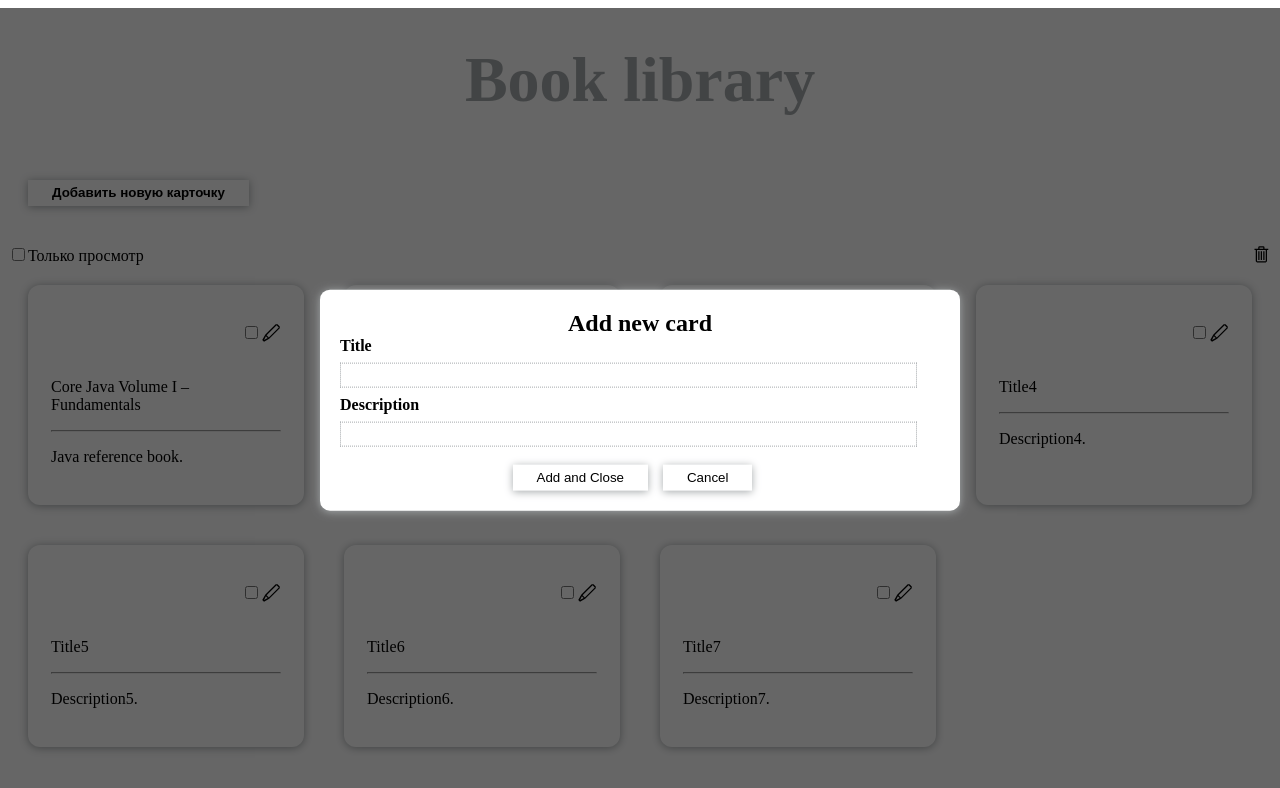
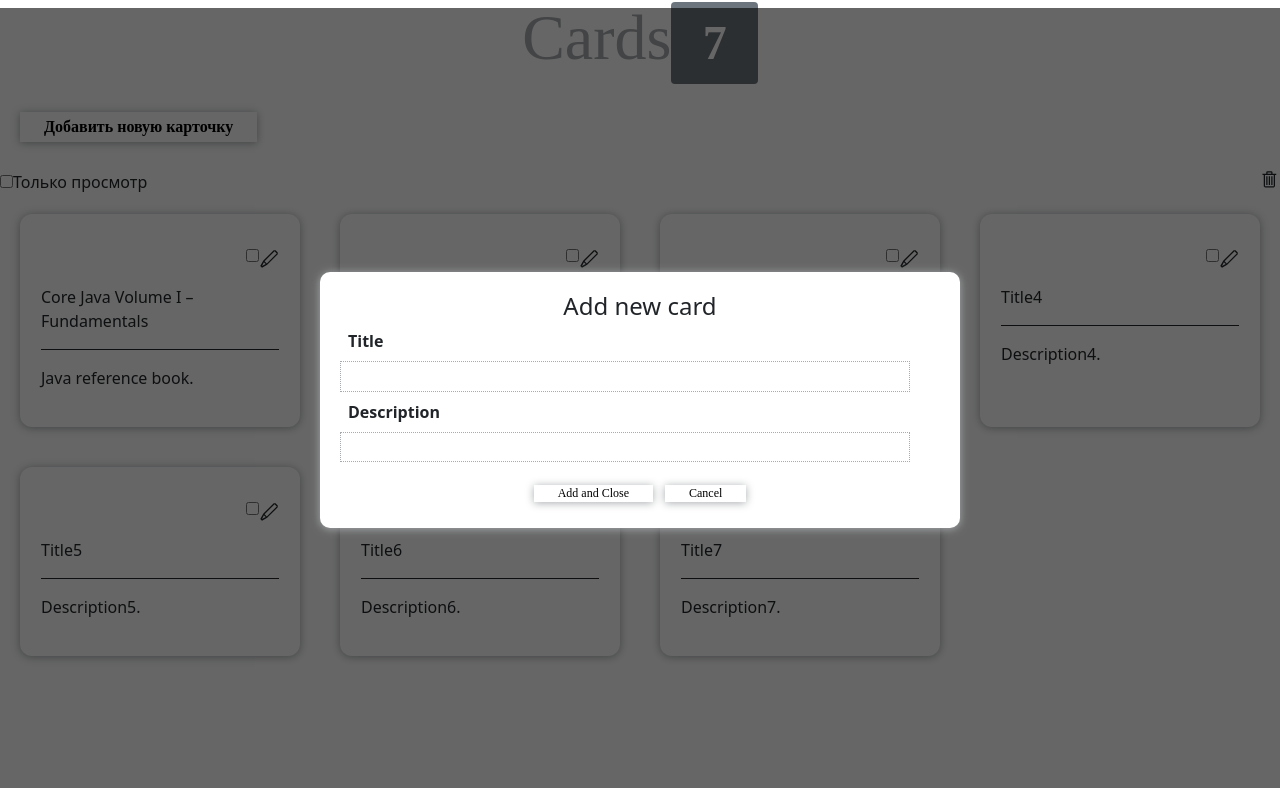
Before and after one commit to VolhaBond/vbondarava-react, a React (Create React App) app: page / in a window 1280 px wide. Both pictures are taken after a click on the button "Добавить новую карточку". Shown: the top 788 px of the page. Built offline with nearby package versions, Linux system fonts and the light colour scheme.

Commit message:
React - Task 5-4
temp'

good package.json

something

```diff
--- a/src/App.js
+++ b/src/App.js
@@ -1,109 +1,31 @@
-import { useState } from 'react';
-
+import { useContext } from 'react';
+import CardCtx from './Helpers/card-context.js';
 import CardList from './Card/CardList';
 import AddCard from './Card/AddCard';
 import { VscTrash } from 'react-icons/vsc';
 import './index.css';
+import Badge from 'react-bootstrap/Badge';
+import '../node_modules/bootstrap/dist/css/bootstrap.min.css';
 
 const App = () => {
-  const [viewModeOnlyChecked, setViewModeOnlyChecked] = useState(false);
-  const [show, setShow] = useState(false);
 
-  const [cards, setCards] = useState([{
-    id: 1,
-    title: 'Core Java Volume I – Fundamentals',
-    description: 'Java reference book. ',
-  },
-  {
-    id: 2,
-    title: 'Title2',
-    description: 'Description2. ',
-  },
-  {
-    id: 3,
-    title: 'Title3',
-    description: 'Description3. ',
-  },
-  {
-    id: 4,
-    title: 'Title4',
-    description: 'Description4. ',
-  },
-  {
-    id: 5,
-    title: 'Title5',
-    description: 'Description5. ',
-  },
-  {
-    id: 6,
-    title: 'Title6',
-    description: 'Description6. ',
-  },
-  {
-    id: 7,
-    title: 'Title7',
-    description: 'Description7. ',
-  }
-  ]);
 
-  const [checkedCards, setCheckedCards] = useState([]);
-
-  const cardUpdateHandler = updatedCard => {
-    let cardsCopy = [...cards];
-    const index = cardsCopy.findIndex(card => card.id === updatedCard.id);
-    cardsCopy[index] = updatedCard;
-    setCards([...cardsCopy]);
-  }
-
-  const setViewModeOnlyHandler = () => {
-    setViewModeOnlyChecked(!viewModeOnlyChecked);
-  }
-
-  const cardDeleteSelectedHandler = () => {
-    let cardList = [...cards];
-    setCards(cardList.filter(card => checkedCards.indexOf(card.id) === -1));
-    setCheckedCards([]);
-  }
-
-  const updateCheckedCardListHandler = (cardId, isChecked) => {
-    const updCheckedCards = [...checkedCards];
-    if (isChecked) {
-      //add
-      updCheckedCards.push(cardId);
-    } else {
-      //remove
-      const index = checkedCards.indexOf(cardId);
-      if (index !== -1) {
-        updCheckedCards.splice(index, 1);
-      }
-    }
-    setCheckedCards(updCheckedCards);
-  }
-
-  const addCardHandler = newCard => {
-    setCards([...cards, newCard]);
-  }
-
-  const handleClose = () => {
-    setShow(false);
-  }
-
-  const showModal = () => {
-    setShow(true);
-  }
+  const cardCtx = useContext(CardCtx);
+  //<h1 className="header">Cards library <span className="badge badge-secondary">{cardCtx.getCount()}</span></h1>
 
   return (
     <div>
-      <h1 className="header">Book library</h1>
-
-      {show && <AddCard onAddCard={addCardHandler} handleClose={handleClose} />}
-
-      <h3><button className="tab" onClick={showModal}>
-        <b> Добавить новую карточку</b>
+      <h1 className="header">
+        Cards
+        <Badge className="badge bg-secondary">{cardCtx.getCount()}</Badge>
+      </h1>
+      {cardCtx.show && <AddCard />}
+      <h3><button type="button" className="tab" onClick={cardCtx.showModal}>
+        <b>Добавить новую карточку</b>
       </button></h3>
-      <VscTrash className="icon" onClick={cardDeleteSelectedHandler} />
-      <label> <input type="checkbox" id="card_onlyviewmode" onClick={setViewModeOnlyHandler} />Только просмотр</label>
-      <CardList cards={cards} viewModeOnlyChecked={viewModeOnlyChecked} onUpdate={cardUpdateHandler} onUpdateCheckedCardList={updateCheckedCardListHandler} />
+      <VscTrash className="icon" onClick={cardCtx.onDeleteSelected} />
+      <label> <input type="checkbox" id="card_onlyviewmode" onClick={cardCtx.setViewModeOnlyHandler} />Только просмотр</label>
+      <CardList />
     </div>
   );
 }
--- a/src/Card/AddCard.js
+++ b/src/Card/AddCard.js
@@ -1,15 +1,18 @@
-import { useState } from 'react';
+import { useState, useContext } from 'react';
 import styles from './AddCard.module.css';
+import CardCtx from '../Helpers/card-context';
 const { v4: uuidv4 } = require('uuid');
 
 const classNames = require('classnames');
 
 const AddCard = props => {
+
+    const cardCtx = useContext(CardCtx);
     const [newCard, setNewCard] = useState({ title: '', description: '' });
 
     const addNewCardHandler = event => {
         event.preventDefault();
-        props.onAddCard({
+        cardCtx.onAddCard({
             title: newCard.title,
             description: newCard.description,
             id: uuidv4()
@@ -19,7 +22,7 @@ const AddCard = props => {
 
     const clearAndCloseModal = () => {
         setNewCard({ title: '', description: '' });
-        props.handleClose();
+        cardCtx.handleClose();
     }
 
     const handleObjChange = event => {
@@ -44,8 +47,8 @@ const AddCard = props => {
                 <label htmlFor="descr">Description</label>
                 <input id="descr" type="text" updatedfield="description" value={newCard.description} onChange={handleObjChange} />
                 <div className={styles.container}>
-                    <button type="submit" >Add and Close</button>
-                    <button type="button" onClick={clearAndCloseModal}>Cancel</button>
+                    <button type="submit" id={styles.addcard}>Add and Close</button>
+                    <button type="button" id={styles.addcard} onClick={clearAndCloseModal}>Cancel</button>
                 </div>
             </form>
         </section>
--- a/src/Card/AddCard.module.css
+++ b/src/Card/AddCard.module.css
@@ -9,6 +9,7 @@
     display: block;
     font-weight: bold;
     margin-bottom: 0.5rem;
+    margin: 0.5em;
   }
 
   .input input {
@@ -35,9 +36,17 @@
     margin-right: 15px;
   }
 
+  #addcard{
+    margin: 0.5em;
+    font-family: serif;
+    font-size: 0.5em;
+    line-height: 0.5em;
+  }
+
   .container {
     text-align: center;
     margin: 0em;
+    font-size: 1.5rem;
   }
 
   .modal {
--- a/src/Card/Card.css
+++ b/src/Card/Card.css
@@ -20,3 +20,7 @@ td.tableHeader {
 .card_table {
     width: 100%
 }
+
+#inherited-styles {
+    opacity: inherit;
+}
--- a/src/Card/Card.js
+++ b/src/Card/Card.js
@@ -1,18 +1,22 @@
-import { useState } from 'react';
+import { useState, useContext } from 'react';
 import CardHeader from './CardHeader';
 import CardBody from './CardBody';
 import LoaderHOC from '../Helpers/LoaderHOC';
 import './Card.css';
+import PropTypes from 'prop-types';
+import CardCtx from '../Helpers/card-context';
 
 const classNames = require('classnames');
 
 const Card = props => {
 
+    const ctx = useContext(CardCtx);
+
     const [updatedCard, setUpdatedCard] = useState({ ...props.card })
     const [viewMode, setViewMode] = useState(true);
     const [checked, setChecked] = useState(false);
 
-    if (props.viewModeOnly && !viewMode) {
+    if (ctx.viewModeOnlyChecked && !viewMode) {
         setViewMode(true);
         setUpdatedCard({
             ...props.card
@@ -27,16 +31,16 @@ const Card = props => {
 
     const cardUpdateHandler = () => {
         setViewMode(true);
-        props.onUpdate(updatedCard);
+        ctx.cardUpdateHandler(updatedCard);
     }
 
     const setCheckedHandler = isChecked => {
         setChecked(isChecked);
-        props.onUpdateCheckedCardList(props.card.id, isChecked);
+        ctx.updateCheckedCardListHandler(props.card.id, isChecked);
     }
 
     const cardClass = classNames(
-        props.className,
+        ctx.className,
         { 'card_selected': checked }
     );
 
@@ -53,14 +57,13 @@ const Card = props => {
     }
 
     return (
-        <div className={cardClass}>
+            <div className={cardClass}>
             <table className="card_table">
                 <tbody>
                     <tr><td className="tableHeader">
                         <CardHeader
                             card={props.card}
                             viewMode={viewMode}
-                            viewModeOnly={props.viewModeOnly}
                             checked={checked}
                             onSetViewMode={setViewModeHandler}
                             onUpdate={cardUpdateHandler}
@@ -82,4 +85,14 @@ const Card = props => {
     );
 }
 
+Card.propTypes = {
+    viewModeOnlyChecked: PropTypes.bool,
+    card: PropTypes.exact({
+        id: PropTypes.string,
+        title: PropTypes.string,
+        description: PropTypes.string
+      }),
+    className: PropTypes.string
+};
+
 export default LoaderHOC(Card);
--- a/src/Card/CardBody.js
+++ b/src/Card/CardBody.js
@@ -13,13 +13,13 @@ const CardBody = props => {
             {props.viewMode ?
                 <div>
                     <p>{props.card.title}</p>
-                    <hr />
+                    <hr id="inherited-styles" />
                     <p>{props.card.description}</p>
                 </div>
                 :
                 <div>
                     <p><input type="text" updatedproperty="title" className="inputTextBox" value={props.updatedCard.title} onChange={handleObjChange} /></p>
-                    <hr />
+                    <hr id="inherited-styles" />
                     <p><input type="text" updatedproperty="description" className="inputTextBox" value={props.updatedCard.description} onChange={handleObjChange} /></p>
                 </div>
             }
--- a/src/Card/CardHeader.js
+++ b/src/Card/CardHeader.js
@@ -1,8 +1,12 @@
+import {useContext} from 'react';
 import CardCheckBox from './CardCheckBox';
 import './Card.css';
 import { VscEdit, VscSave, VscClose } from 'react-icons/vsc';
+import CardCtx from '../Helpers/card-context';
 
 const CardHeader = props => {
+
+    const ctx = useContext(CardCtx);
 
     const cardSaveChangesHandler = () => {
         props.onUpdate();
@@ -28,7 +32,7 @@ const CardHeader = props => {
             <CardCheckBox checked={props.checked} onCheck={cardCheckHandler} />
         </div>);
 
-        if (props.viewModeOnly) {
+        if (ctx.viewModeOnlyChecked) {
             return <div>
                 {checkBoxContent}
             </div>
--- a/src/Card/CardList.js
+++ b/src/Card/CardList.js
@@ -1,8 +1,11 @@
+import {useContext} from 'react';
 import './CardList.css';
+import CardCtx from '../Helpers/card-context';
 import Card from './Card';
 
 const CardList = props => {
-
+    const ctx = useContext(CardCtx);
+    /*
         const cardUpdateHandler = updatedCard => {
             props.onUpdate(updatedCard);
         }
@@ -12,7 +15,11 @@ const CardList = props => {
         }
 
         return <div className="cards_grid">
-        {props.cards.map((card) => <Card className="card" key={card.id} card={card} viewModeOnly={props.viewModeOnlyChecked} onUpdate={cardUpdateHandler} onUpdateCheckedCardList={updateCheckedCardListHandler} />)}
+            {props.cards.map((card) => <CardExtended className="card" key={card.id} card={card} viewModeOnly={props.viewModeOnlyChecked} onUpdate={cardUpdateHandler} onUpdateCheckedCardList={updateCheckedCardListHandler} />)}
+        </div>
+        */
+    return <div className="cards_grid">
+        {ctx.cards.map((card) => <Card key={card.id} card={card} />)}
     </div>
 }
 
--- /dev/null
+++ b/src/Helpers/card-context.js
@@ -0,0 +1,126 @@
+import React, {useState} from 'react';
+
+const CardCtx = React.createContext({
+    cards: [],
+    viewModeOnlyChecked: false,
+    show: false,
+    cardsCount: 0,
+    className: '',
+    getCount: () => {},
+    onAddCard: (newCard) => {},
+    onDeleteSelected: () => {},
+    setViewModeOnlyHandler: () => {},
+    cardUpdateHandler: (updatedCard) => {},
+    updateCheckedCardListHandler: (cardId, isChecked) => {},
+    showModal: () => {}
+});
+
+export const CardCtxProvider = props => {
+
+const [viewModeOnlyChecked, setViewModeOnlyChecked] = useState(false);
+const [show, setShow] = useState(false);
+
+  const [cards, setCards] = useState([{
+    id: '1',
+    title: 'Core Java Volume I – Fundamentals',
+    description: 'Java reference book. ',
+  },
+  {
+    id: '2',
+    title: 'Title2',
+    description: 'Description2. ',
+  },
+  {
+    id: '3',
+    title: 'Title3',
+    description: 'Description3. ',
+  },
+  {
+    id: '4',
+    title: 'Title4',
+    description: 'Description4. ',
+  },
+  {
+    id: '5',
+    title: 'Title5',
+    description: 'Description5. ',
+  },
+  {
+    id: '6',
+    title: 'Title6',
+    description: 'Description6. ',
+  },
+  {
+    id: '7',
+    title: 'Title7',
+    description: 'Description7. ',
+  }
+  ]);
+
+  const [checkedCards, setCheckedCards] = useState([]);
+
+  const getCount = () => {
+    return cards.length;
+}
+
+  const cardUpdateHandler = updatedCard => {
+    let cardsCopy = [...cards];
+    const index = cardsCopy.findIndex(card => card.id === updatedCard.id);
+    cardsCopy[index] = updatedCard;
+    setCards([...cardsCopy]);
+  }
+
+  const setViewModeOnlyHandler = () => {
+    setViewModeOnlyChecked(!viewModeOnlyChecked);
+  }
+
+  const cardDeleteSelectedHandler = () => {
+    let cardList = [...cards];
+    setCards(cardList.filter(card => checkedCards.indexOf(card.id) === -1));
+    setCheckedCards([]);
+  }
+
+  const updateCheckedCardListHandler = (cardId, isChecked) => {
+    const updCheckedCards = [...checkedCards];
+    if (isChecked) {
+      //add
+      updCheckedCards.push(cardId);
+    } else {
+      //remove
+      const index = checkedCards.indexOf(cardId);
+      if (index !== -1) {
+        updCheckedCards.splice(index, 1);
+      }
+    }
+    setCheckedCards(updCheckedCards);
+  }
+
+  const addCardHandler = newCard => {
+    setCards([...cards, newCard]);
+  }
+
+  const closeModalHandler = () => {
+    setShow(false);
+  }
+
+  const showModal = () => {
+    setShow(true);
+  }
+
+    return <CardCtx.Provider value={{
+        cards: cards,
+        show: show,
+        className: 'cardItm',
+        getCount: getCount,
+        viewModeOnlyChecked: viewModeOnlyChecked,
+        onAddCard: addCardHandler,
+        handleClose: closeModalHandler,
+        showModal: showModal,
+        onDeleteSelected: cardDeleteSelectedHandler,
+        setViewModeOnlyHandler: setViewModeOnlyHandler,
+        cardUpdateHandler: cardUpdateHandler,
+        updateCheckedCardListHandler: updateCheckedCardListHandler
+    }}>{props.children}</CardCtx.Provider>;
+}
+
+export default CardCtx;
--- a/src/index.css
+++ b/src/index.css
@@ -4,7 +4,7 @@
   font-family: serif;
   font-size: 4rem;
 }
-.card {
+.cardItm {
   padding: 20px;
   margin: 20px;
   border-radius: 12px;
@@ -30,4 +30,6 @@ a:hover {
 
 .tab {
   margin: 20px;
+  font-family: serif;
+  font-size: 1rem;
 }
--- a/src/index.js
+++ b/src/index.js
@@ -1,8 +1,12 @@
 import ReactDOM from 'react-dom/client';
 import React from 'react';
-
 import './index.css';
 import App from './App';
+import {CardCtxProvider} from './Helpers/card-context';
 
 const root = ReactDOM.createRoot(document.getElementById('root'));
-root.render(<App />);
+root.render(
+    <CardCtxProvider>
+        <App />
+    </CardCtxProvider>
+);
```
Also changed, not shown: package.json (+6 -3 lines), 2 other files (tests, documents, lock files or other folders). Lines whose indentation alone changed are shown as unchanged.
